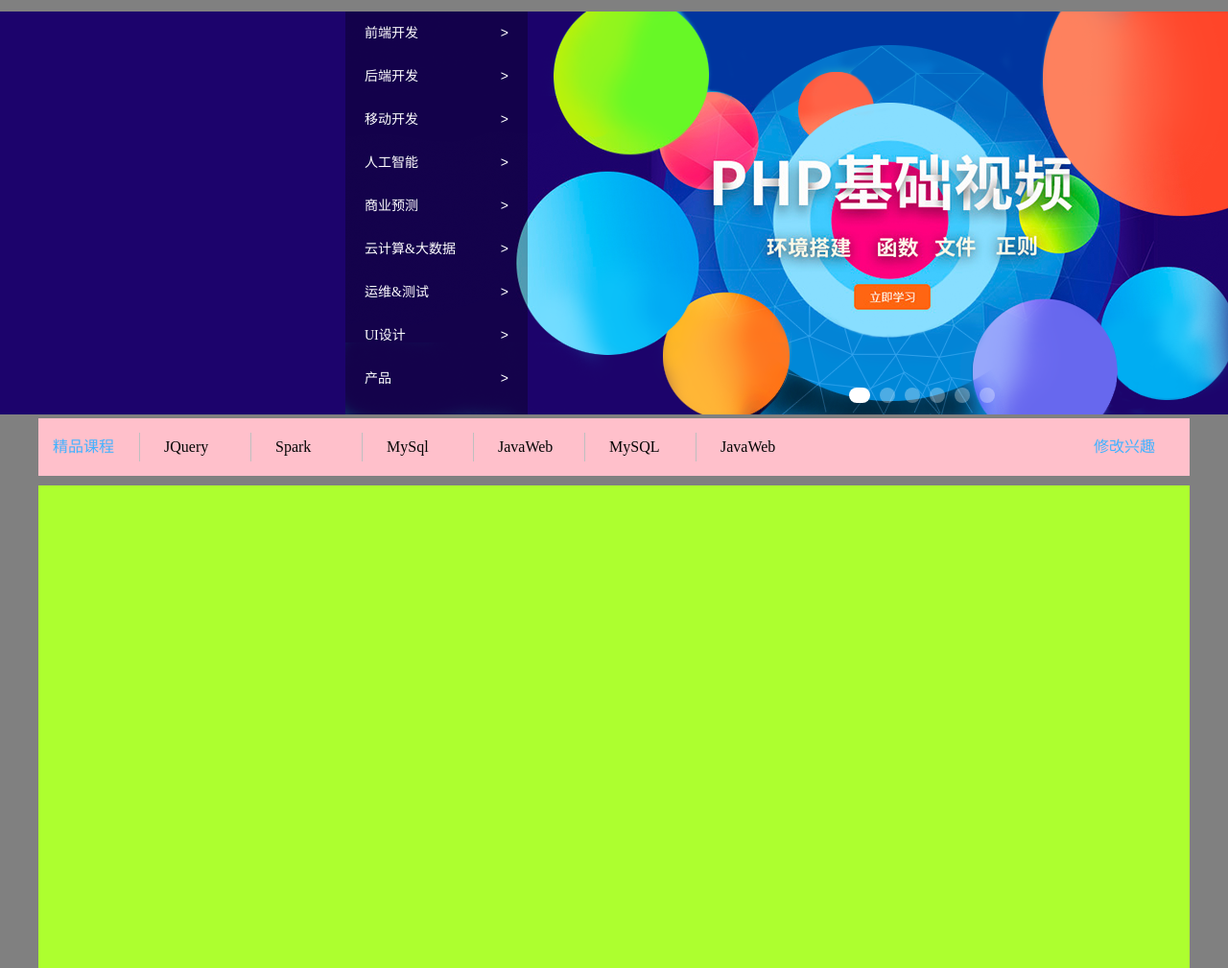
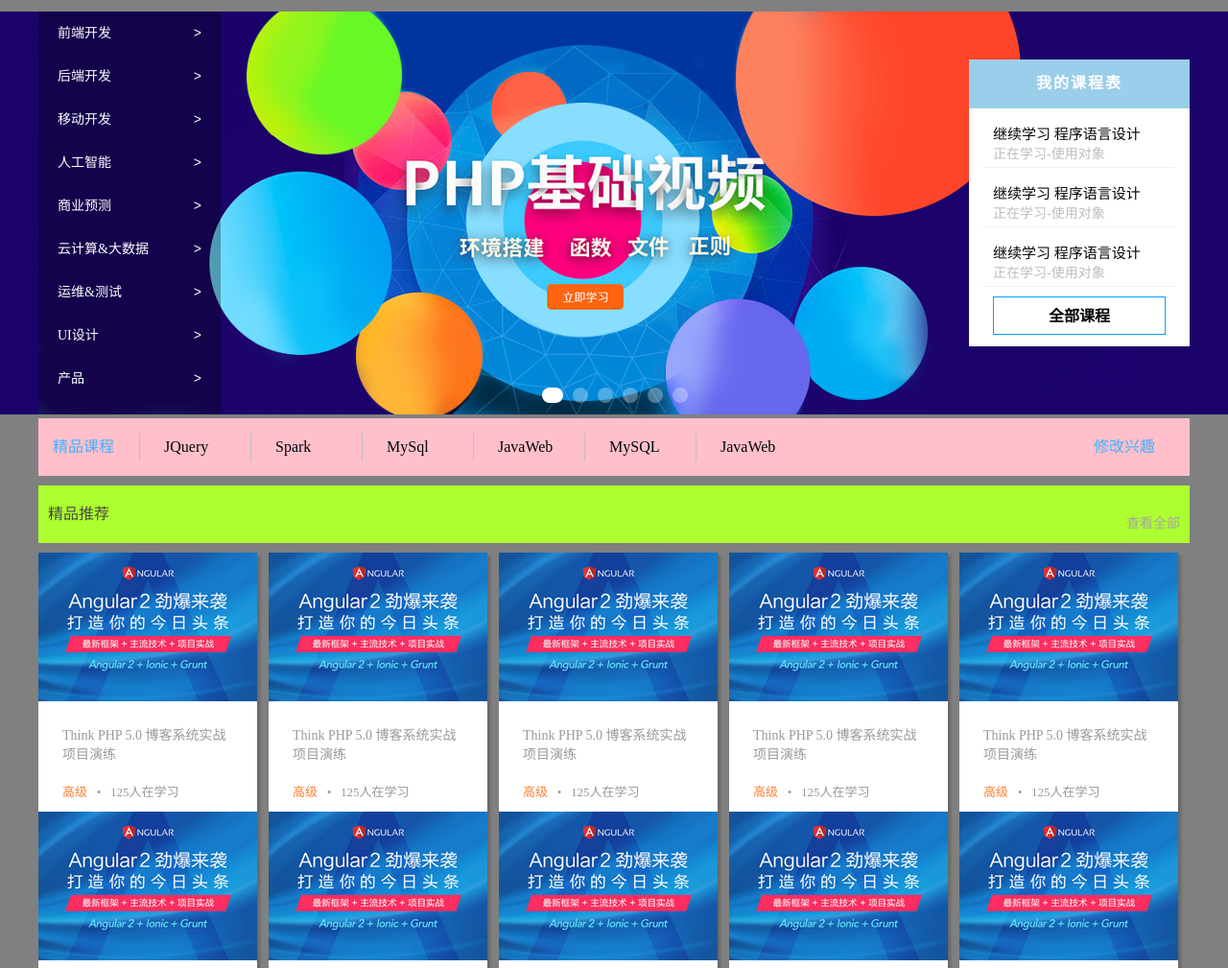
Before and after one commit to wakingdreamer/xuecheng, a plain HTML site: page index.html in a window 1280 px wide. Shown: the part 88-1097 px from the top of the page at 96% size. Drawn offline with Linux system fonts and the light colour scheme.

Commit message:
recom-products done

```diff
--- a/index.html
+++ b/index.html
@@ -97,7 +97,57 @@
 	</div>
 
 	<div class="recom-products">
-
+		<div class="recom-header">
+			<span>精品推荐</span>
+			<a href="#">查看全部</a>
+		</div>
+		<div class="recom-body">
+			<ul>
+				<li>
+					<img src="images/recommand.png" alt="">
+					<p class="coursename">Think PHP 5.0 博客系统实战项目演练</p>
+					<p class="courseinfo"><span class="gaoji">高级</span>&nbsp&nbsp&nbsp•&nbsp&nbsp&nbsp125人在学习</p>
+				</li>
+				<li>
+					<img src="images/recommand.png" alt="">
+					<p class="coursename">Think PHP 5.0 博客系统实战项目演练</p>
+					<p class="courseinfo"><span class="gaoji">高级</span>&nbsp&nbsp&nbsp•&nbsp&nbsp&nbsp125人在学习</p>
+				</li>				<li>
+					<img src="images/recommand.png" alt="">
+					<p class="coursename">Think PHP 5.0 博客系统实战项目演练</p>
+					<p class="courseinfo"><span class="gaoji">高级</span>&nbsp&nbsp&nbsp•&nbsp&nbsp&nbsp125人在学习</p>
+				</li>				<li>
+					<img src="images/recommand.png" alt="">
+					<p class="coursename">Think PHP 5.0 博客系统实战项目演练</p>
+					<p class="courseinfo"><span class="gaoji">高级</span>&nbsp&nbsp&nbsp•&nbsp&nbsp&nbsp125人在学习</p>
+				</li>				<li>
+					<img src="images/recommand.png" alt="">
+					<p class="coursename">Think PHP 5.0 博客系统实战项目演练</p>
+					<p class="courseinfo"><span class="gaoji">高级</span>&nbsp&nbsp&nbsp•&nbsp&nbsp&nbsp125人在学习</p>
+				</li>
+				<li>
+					<img src="images/recommand.png" alt="">
+					<p class="coursename">Think PHP 5.0 博客系统实战项目演练</p>
+					<p class="courseinfo"><span class="gaoji">高级</span>&nbsp&nbsp&nbsp•&nbsp&nbsp&nbsp125人在学习</p>
+				</li>				<li>
+					<img src="images/recommand.png" alt="">
+					<p class="coursename">Think PHP 5.0 博客系统实战项目演练</p>
+					<p class="courseinfo"><span class="gaoji">高级</span>&nbsp&nbsp&nbsp•&nbsp&nbsp&nbsp125人在学习</p>
+				</li>				<li>
+					<img src="images/recommand.png" alt="">
+					<p class="coursename">Think PHP 5.0 博客系统实战项目演练</p>
+					<p class="courseinfo"><span class="gaoji">高级</span>&nbsp&nbsp&nbsp•&nbsp&nbsp&nbsp125人在学习</p>
+				</li>				<li>
+					<img src="images/recommand.png" alt="">
+					<p class="coursename">Think PHP 5.0 博客系统实战项目演练</p>
+					<p class="courseinfo"><span class="gaoji">高级</span>&nbsp&nbsp&nbsp•&nbsp&nbsp&nbsp125人在学习</p>
+				</li>				<li>
+					<img src="images/recommand.png" alt="">
+					<p class="coursename">Think PHP 5.0 博客系统实战项目演练</p>
+					<p class="courseinfo"><span class="gaoji">高级</span>&nbsp&nbsp&nbsp•&nbsp&nbsp&nbsp125人在学习</p>
+				</li>
+			</ul>
+		</div>
 	</div>
 </body>
 </html>
--- a/style.css
+++ b/style.css
@@ -107,7 +107,7 @@ nav {
 	vertical-align: middle;
 }
 .banner	{
-	width: 1920px;
+	/* width: 1920px; */
 	height: 420px;
 	background-color: #1c036c;
 }
@@ -265,13 +265,13 @@ dd:last-child a:hover {
 }
 .recom-products {
 	width: 1200px;
-	height: 1000px;
+	/* height: 1000px; */
 	margin: 10px auto;
 	background-color: greenyellow;
 	/* margin-bottom: 50px; */
 	/*background-color: pink;*/
 }
-/*.recom-header {
+.recom-header {
 	width: 1200px;
 	height: 60px;
 	margin-bottom: 10px;
@@ -292,7 +292,7 @@ dd:last-child a:hover {
 }
 .recom-body {
 	width: 1200px;
-	height: 1000px;
+	/* height: 1000px; */
 	margin: 0 auto;
 }
 .recom-body li {
@@ -302,6 +302,7 @@ dd:last-child a:hover {
 	box-shadow:3px 3px 3px rgba(0, 0, 0, 0.2);
 	float: left;
 	display: block;
+	margin-right: 12px;
 }
 .recom-body li .coursename {
 	padding: 5px 10px;
```
